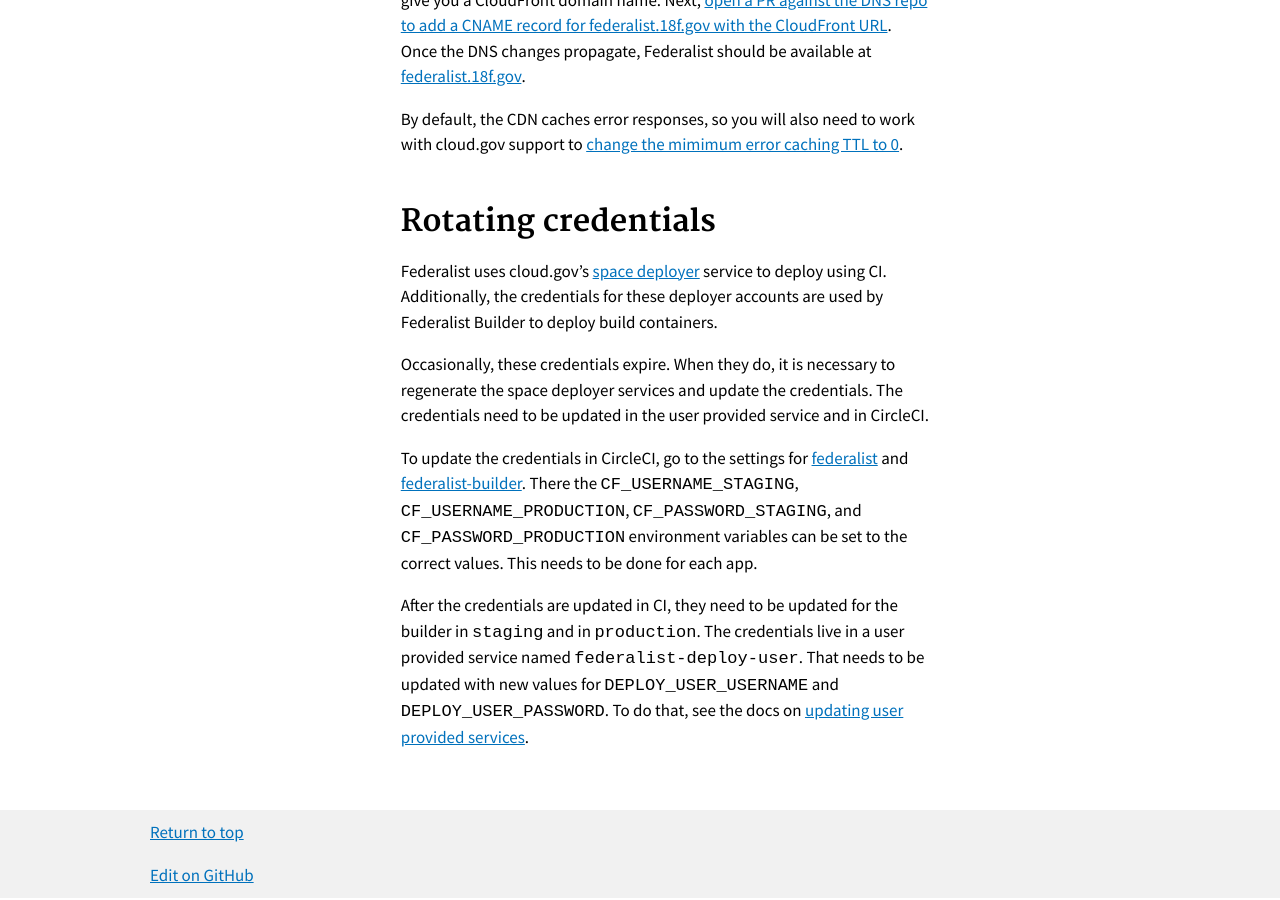
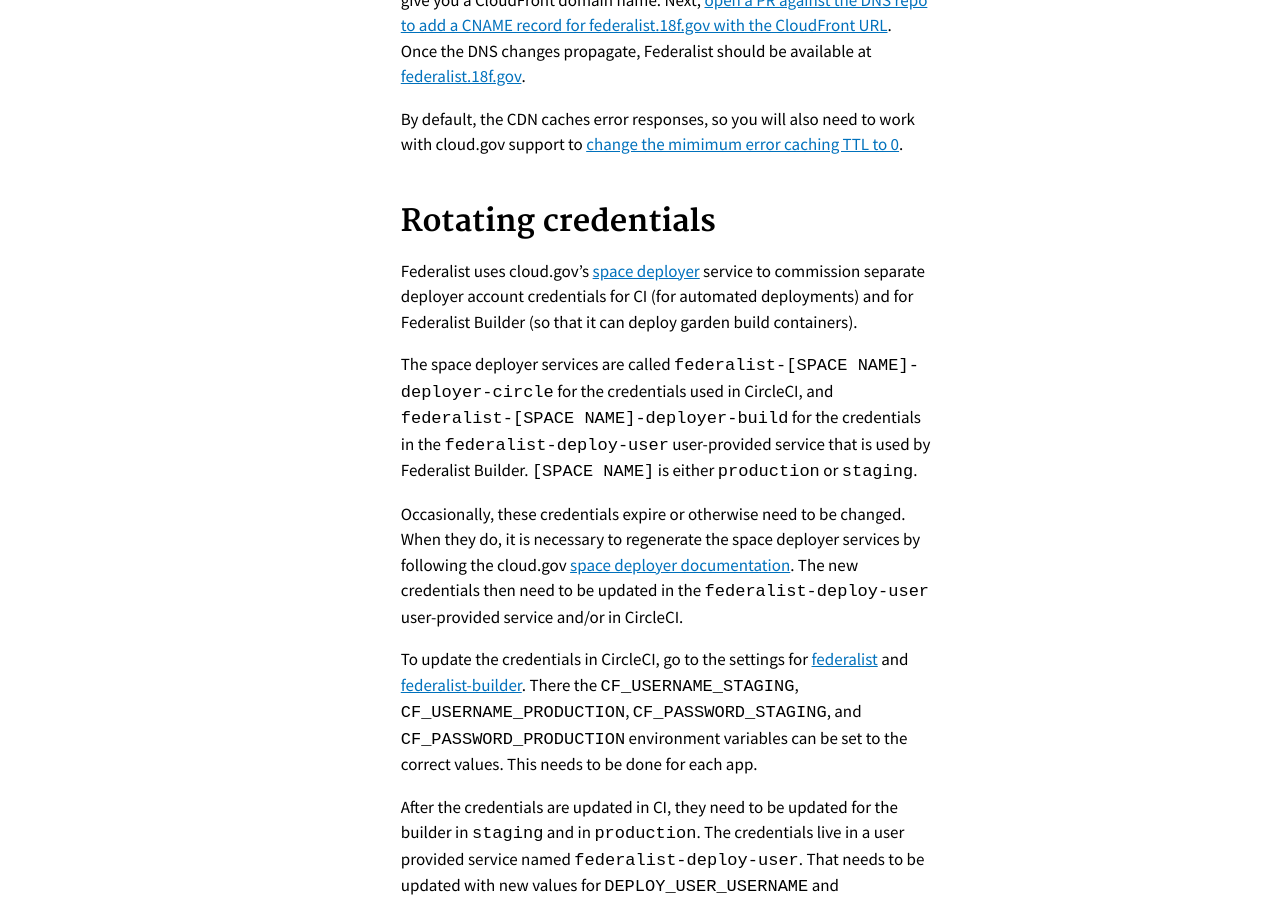
Before and after one commit to Macy-FK/federaliste, a Jekyll site: the page built from pages/how-federalist-works/cloud-gov-setup.md, in a window 1280 px wide and 900 px high, scrolled down 7230 px. Built offline with Jekyll 4.4.1, drawn with Linux system fonts in a browser that asks for light colours; Markdown is read by kramdown in place of the engine named in the settings.

Commit message:
adjust docs to mention separate deployer services
ref https://github.com/18f/federalist/issues/1139

```diff
--- a/pages/how-federalist-works/cloud-gov-setup.md
+++ b/pages/how-federalist-works/cloud-gov-setup.md
@@ -267,9 +267,14 @@ By default, the CDN caches error responses, so you will also need to work with c
 
 ## Rotating credentials
 
-Federalist uses cloud.gov's [space deployer](https://cloud.gov/docs/services/cloud-gov-service-account/#plans) service to deploy using CI. Additionally, the credentials for these deployer accounts are used by Federalist Builder to deploy build containers.
+Federalist uses cloud.gov's [space deployer](https://cloud.gov/docs/services/cloud-gov-service-account/#plans) service to commission
+separate deployer account credentials for CI (for automated deployments) and for Federalist Builder (so that it can deploy garden build containers).
 
-Occasionally, these credentials expire. When they do, it is necessary to regenerate the space deployer services and update the credentials. The credentials need to be updated in the user provided service and in CircleCI.
+The space deployer services are called `federalist-[SPACE NAME]-deployer-circle` for the credentials used in CircleCI,
+and `federalist-[SPACE NAME]-deployer-build` for the credentials in the `federalist-deploy-user` user-provided service
+that is used by Federalist Builder. `[SPACE NAME]` is either `production` or `staging`.
+
+Occasionally, these credentials expire or otherwise need to be changed. When they do, it is necessary to regenerate the space deployer services by following the cloud.gov [space deployer documentation](https://cloud.gov/docs/services/cloud-gov-service-account/#plans). The new credentials then need to be updated in the `federalist-deploy-user` user-provided service and/or in CircleCI.
 
 To update the credentials in CircleCI, go to the settings for [federalist](https://circleci.com/gh/18F/federalist/edit#env-vars) and [federalist-builder](https://circleci.com/gh/18F/federalist-builder/edit#env-vars). There the `CF_USERNAME_STAGING`, `CF_USERNAME_PRODUCTION`, `CF_PASSWORD_STAGING`, and `CF_PASSWORD_PRODUCTION` environment variables can be set to the correct values. This needs to be done for each app.
 
```
